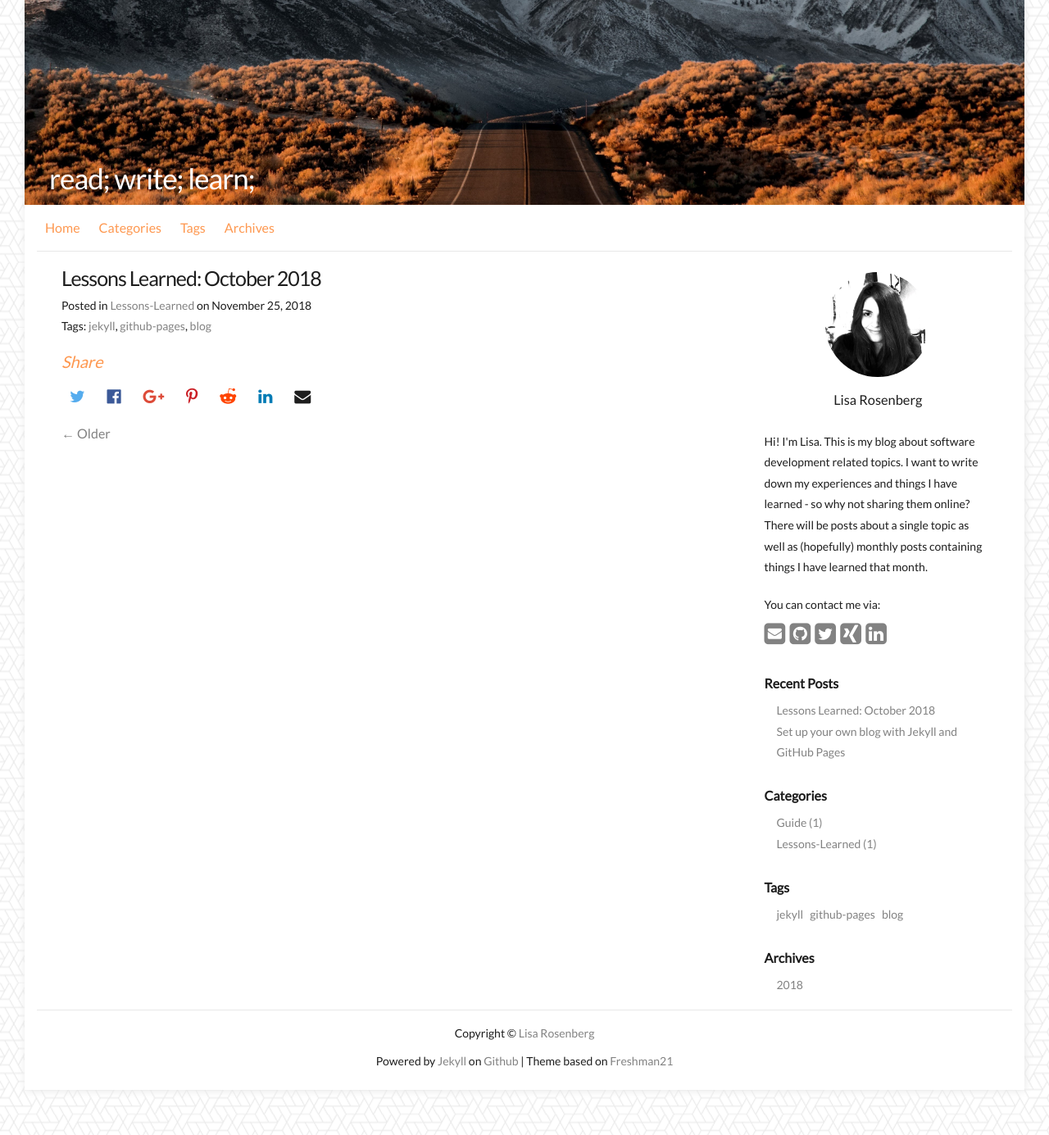
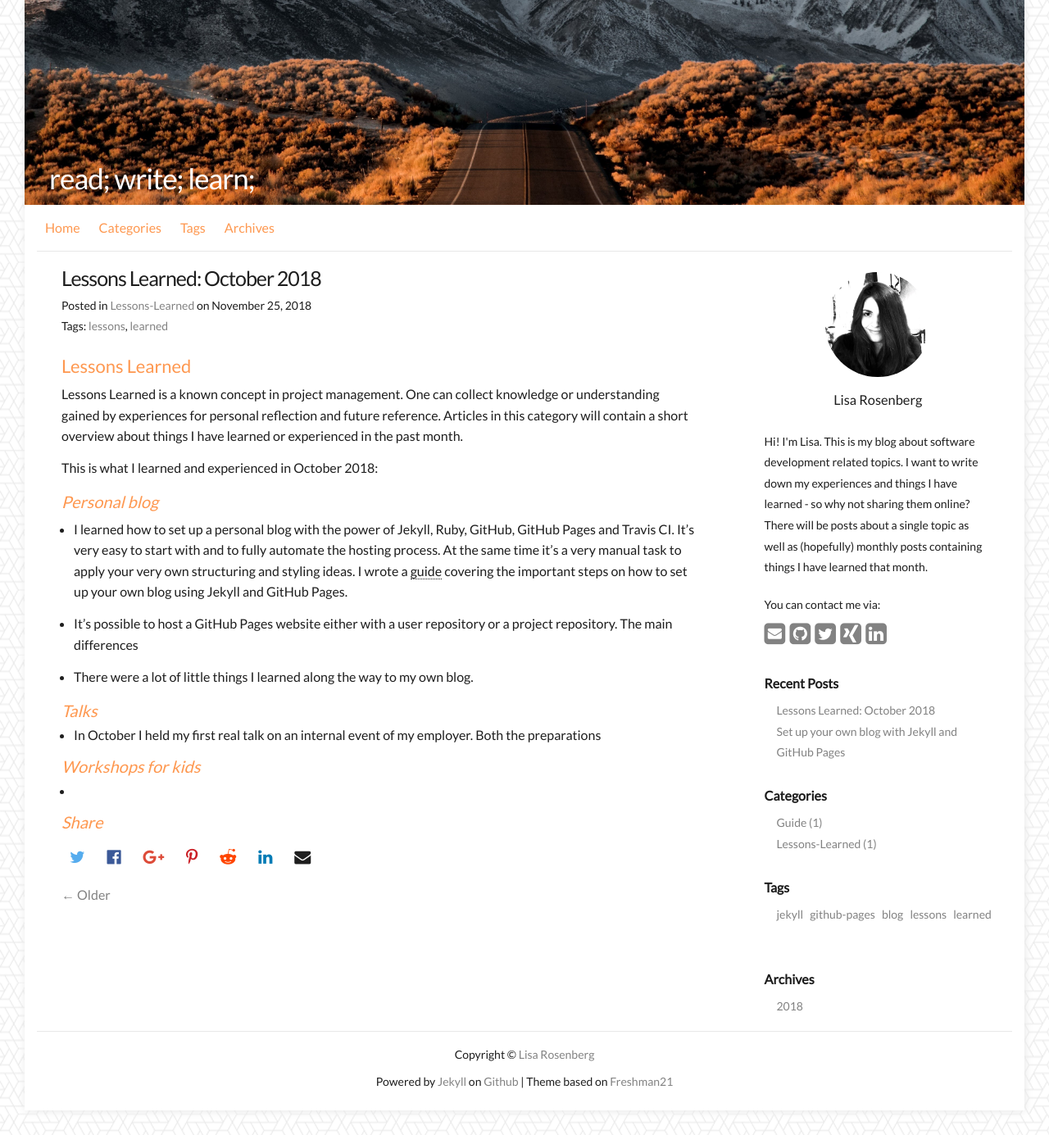
Before and after one commit to lisa-rosenberg/lisa-rosenberg.github.io, a Jekyll site: the page built from _posts/2018-11-25-lessons-learned-october.md, in a window 1280 px wide. Shown: the whole page at 82% size. Built offline with Jekyll 4.4.1, drawn with Linux system fonts in a browser that asks for light colours; comment, search, counter and statistics services are not loaded.

Commit message:
Update jekyll blog post

```diff
--- a/_posts/2018-11-25-lessons-learned-october.md
+++ b/_posts/2018-11-25-lessons-learned-october.md
@@ -4,6 +4,31 @@ title       : "Lessons Learned: October 2018"
 date        : 2018-11-25
 cover       : "/assets/images/posts/2018/11-lessons-learned-oct-cover.png"
 categories  : Lessons-Learned
-tags        : jekyll github-pages blog
+tags        : lessons learned
 toc         : false
 ---
+
+# Lessons Learned
+Lessons Learned is a known concept in project management.
+One can collect knowledge or understanding gained by experiences for personal reflection and future reference.
+Articles in this category will contain a short overview about things I have learned or experienced in the past month.
+
+This is what I learned and experienced in October 2018:
+
+## Personal blog
+- I learned how to set up a personal blog with the power of Jekyll, Ruby, GitHub, GitHub Pages and Travis CI.
+It's very easy to start with and to fully automate the hosting process.
+At the same time it's a very manual task to apply your very own structuring and styling ideas.
+I wrote a [guide](https://lisa-rosenberg.github.io/guide/2018/10/31/setup-blog-with-jekyll-and-github-pages.html) covering the important steps on how to set up your own blog using Jekyll and GitHub Pages.
+
+- It's possible to host a GitHub Pages website either with a user repository or a project repository.
+The main differences
+
+- There were a lot of little things I learned along the way to my own blog.
+
+## Talks
+- In October I held my first real talk on an internal event of my employer.
+Both the preparations
+
+## Workshops for kids
+-
```
